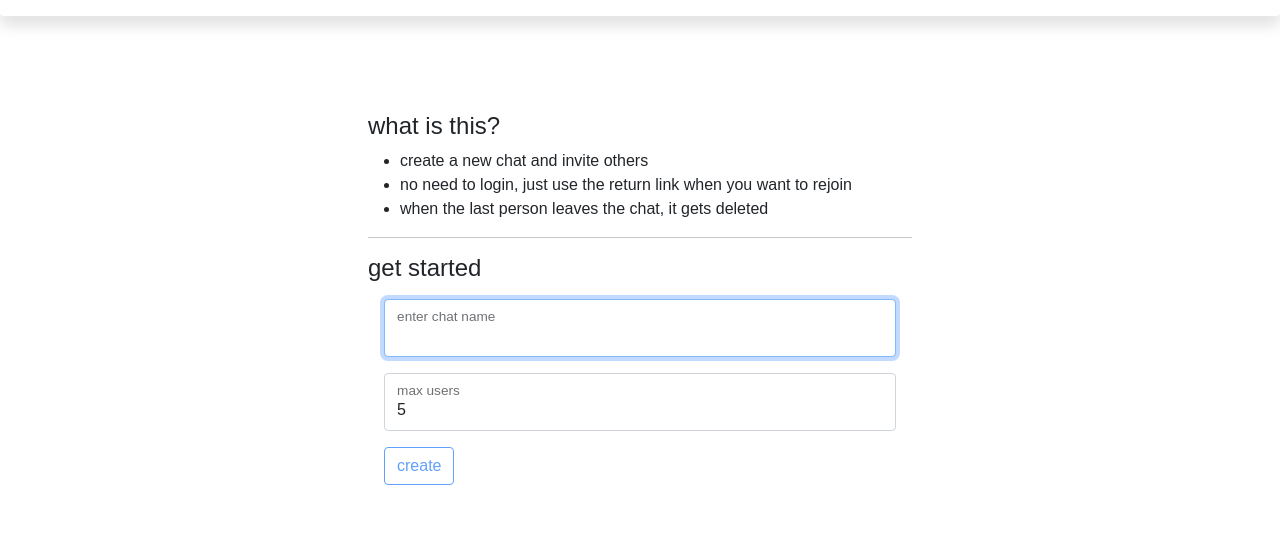
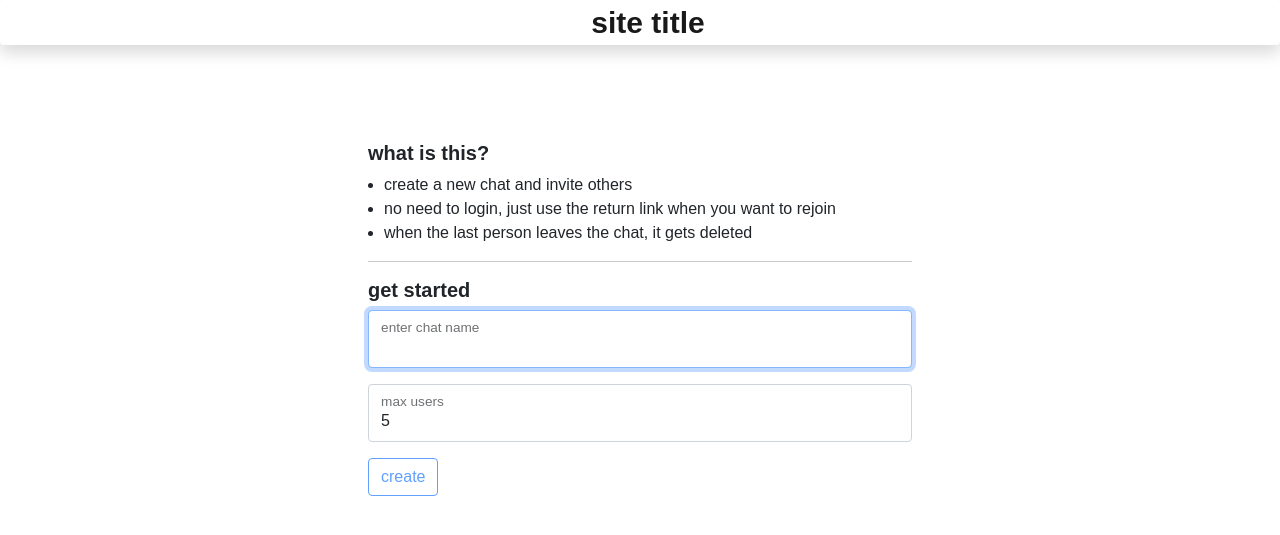
Before and after one commit to joshnic3/ChatApp, a Flask app: template web/templates/index.html in a window 1280 px wide. Shown: the top 535 px of the page. Run offline with Flask 2, Linux system fonts and the light colour scheme; the template is opened without the code that fills it, so the values that code supplies are empty; some libraries are stand-ins or nearby versions.

Commit message:
sorted index, join pages and user modal

```diff
--- a/app/server.py
+++ b/app/server.py
@@ -140,7 +140,7 @@ def generate_invite():
 # *** HTML *** ---------------------------------------
 @app.route('/')
 def landing():
-    return render_template('index.html', site_title=SITE_TITLE, site_font=SITE_FONT, user=None)
+    return render_template('index.html', site_title=SITE_TITLE, site_font=SITE_FONT, chat=None, user=None)
 
 
 @app.route('/<chat_id_hash>')
@@ -149,7 +149,7 @@ def chat_page(chat_id_hash):
     chat_id = hm.decode(chat_id_hash)
     if chat_id is None:
         # Chat id hash is not in map.
-        return render_template('index.html', site_title=SITE_TITLE, site_font=SITE_FONT, user=None)
+        return render_template('index.html', site_title=SITE_TITLE, site_font=SITE_FONT, chat=None, user=None)
 
     if chat_id_hash not in chat_managers:
         # Chat manager is not in cache so create one.
@@ -166,11 +166,11 @@ def chat_page(chat_id_hash):
     valid_invite = im.validate_invite(chat, invite_key) if invite_key else False
 
     if isinstance(user, User):
-        return render_template('chat.html', site_title=SITE_TITLE, site_font=SITE_FONT, title=chat.display_name, chat=chat.as_dict(), user=user.as_dict())
+        return render_template('chat.html', site_title=SITE_TITLE, site_font=SITE_FONT, chat=chat.as_dict(), user=user.as_dict())
     elif valid_invite or not chat.invite_only:
-        return render_template('join.html', site_title=SITE_TITLE, site_font=SITE_FONT, title=chat.display_name, user=None)
+        return render_template('join.html', site_title=SITE_TITLE, site_font=SITE_FONT, chat=chat.as_dict(), user=None)
     else:
-        return render_template('index.html', site_title=SITE_TITLE, site_font=SITE_FONT, user=None)
+        return render_template('index.html', site_title=SITE_TITLE, site_font=SITE_FONT, chat=None, user=None)
 
 
 if __name__ == '__main__':
--- a/lib/chat.py
+++ b/lib/chat.py
@@ -112,8 +112,10 @@ class User:
     def as_dict(self):
         # This goes straight out to the client so sanitize anything that is input but the user.
         return {
+            'details': {
+                'joined': self.joined.strftime('%d/%m/%Y %H:%M'),
+            },
             'display_name': bleach.clean(self.display_name),
-            'joined': self.joined.strftime('%d/%m/%Y %H:%M'),
             'colour': self.colour,
         }
 
--- a/web/templates/base.html
+++ b/web/templates/base.html
@@ -13,11 +13,14 @@
       <div class="container-fluid ">
         <!--    Hacky fix to align the nav bar items    -->
         <div class="invisible p-2">{{ user.display_name }}</div>
-        <a class="navbar-brand mx-auto p-0 fw-bold" data-bs-toggle="modal" data-bs-target="#chatModal">{{ title }}</a>
+        {% if chat %}
+          <a class="navbar-brand mx-auto p-0 fw-bold" data-bs-toggle="modal" data-bs-target="#chatModal">{{ chat.display_name }}</a>
+        {% else %}
+          <div class="navbar-brand mx-auto p-0 fw-bold">site title</div>
+        {% endif %}
         {% if user %}
-          <button type="button" class="btn btn-link link-{{ user.colour }} p-1 pt-0 pb-0 m-0 text-decoration-none"  data-bs-toggle="modal" data-bs-target="#userModal" >{{ user.display_name }}</button>
+          <button type="button" class="btn btn-link link-{{ user.colour }} p-1 pt-0 pb-0 m-0 text-decoration-none fw-bold"  data-bs-toggle="modal" data-bs-target="#userModal" >{{ user.display_name }}</button>
         {%endif %}
-
       </div>
     </nav>
 
--- a/web/templates/index.html
+++ b/web/templates/index.html
@@ -4,25 +4,24 @@
     http://192.168.8.191:9000
 {% endblock %}
 
-
 {% block content %}
-    <h4>what is this?</h4>
-    <ul class="">
+    <h5 class="fw-bold">what is this?</h5>
+    <ul class="ps-3" style="margin-bottom:0;">
       <li>create a new chat and invite others</li>
       <li>no need to login, just use the return link when you want to rejoin</li>
       <li>when the last person leaves the chat, it gets deleted</li>
     </ul>
     <hr>
-    <h4>get started</h4>
-    <div class="form-floating m-3">
+    <h5 class="fw-bold">get started</h5>
+    <div class="form-floating mb-3">
       <input type="text" class="form-control" id="chatNameInput" placeholder="chat name" oninput="dynamicForm()">
       <label for="floatingInput">enter chat name</label>
     </div>
-    <div class="form-floating m-3">
+    <div class="form-floating mb-3">
       <input pattern="[0-9]*" type="number" id="maxUserInput" class="form-control" value="5"/>
       <label class="form-label" for="maxUserInput">max users</label>
     </div>
-    <button type="button" id="createChatButton" class="btn btn-outline-primary m-3 mt-0" disabled onclick="createChatClick()" >create </button>
+    <button type="button" id="createChatButton" class="btn btn-outline-primary mt-0" disabled onclick="createChatClick()" >create </button>
 {% endblock %}
 
 {% block modals %}
```
Also changed, not shown: web/templates/chat.html (+37 -12 lines).
